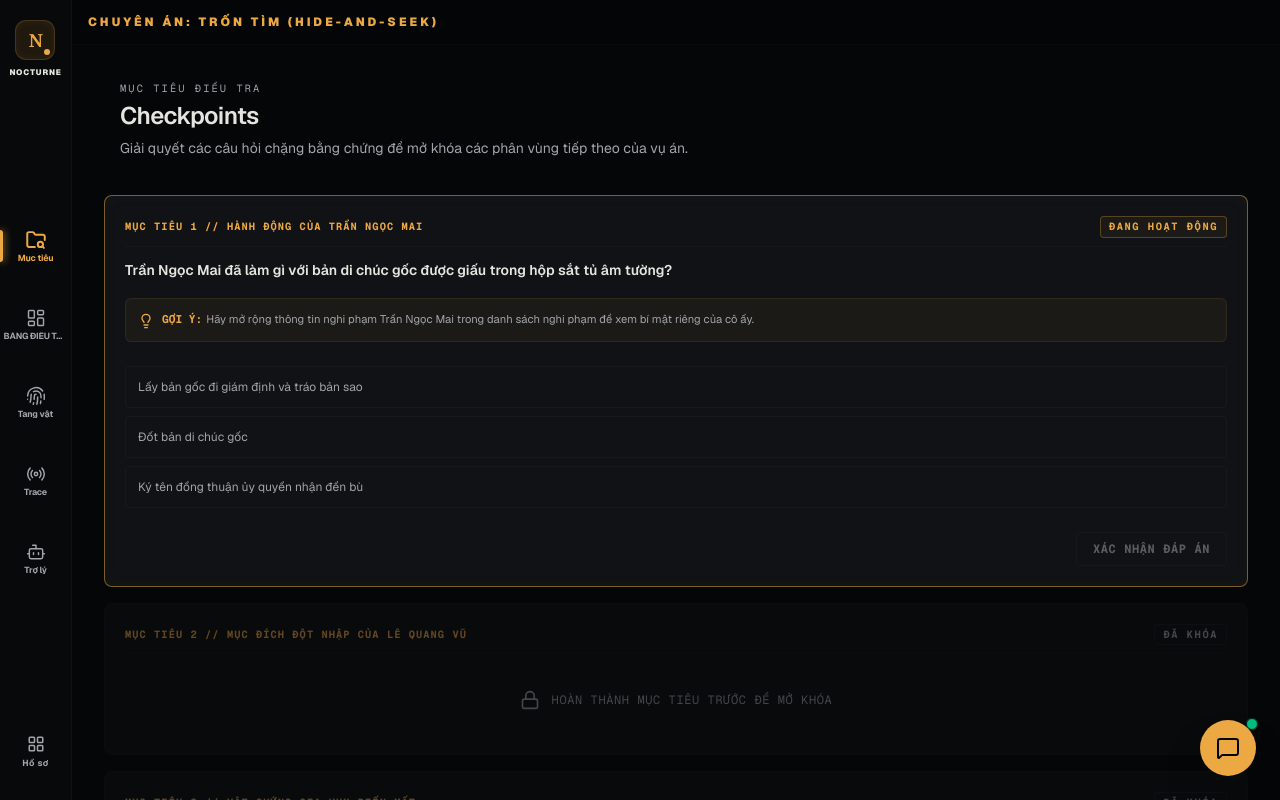
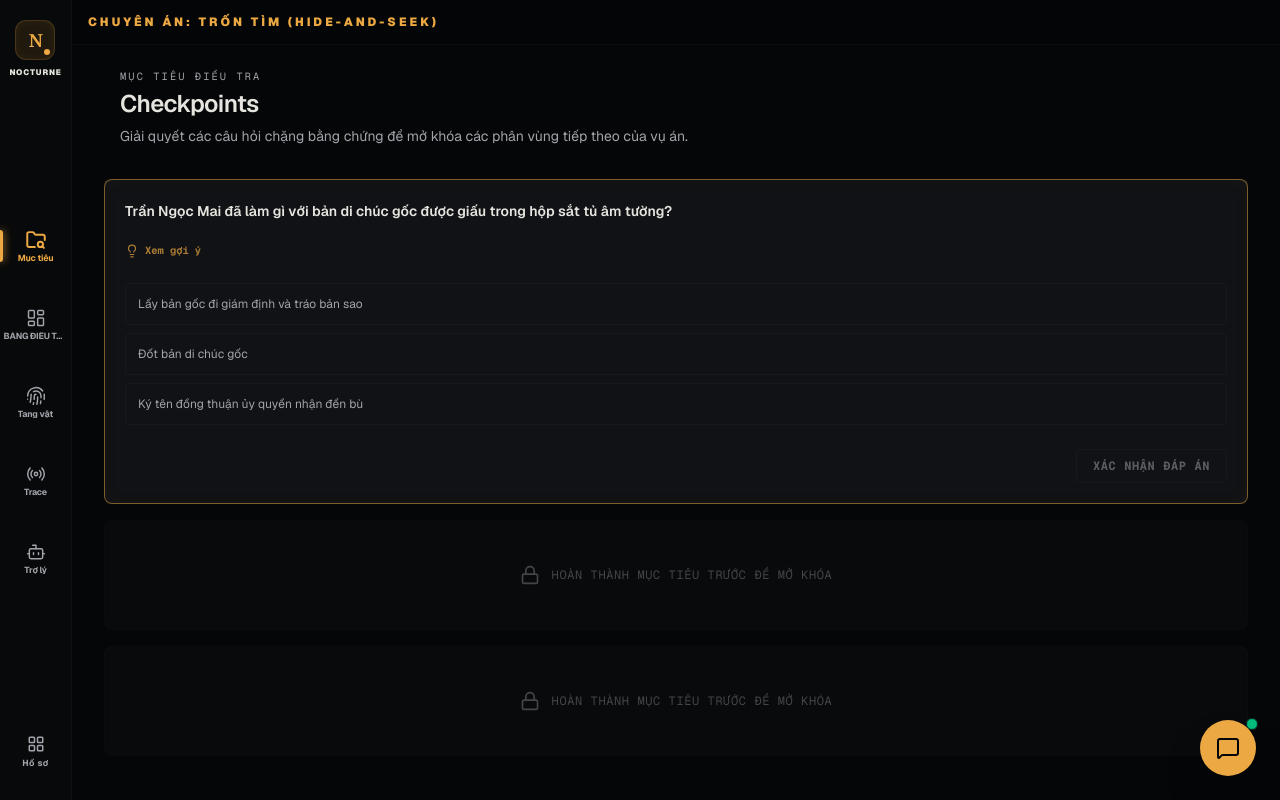
Before and after one commit to dewey97/dect_project, a Next.js app: page /checkpoints in a window 1280 px wide. Built offline with nearby package versions, Linux system fonts and the light colour scheme.

Commit message:
feat: simplify checkpoints screen and collapse hint section by default

```diff
--- a/app/(investigation)/board/page.tsx
+++ b/app/(investigation)/board/page.tsx
@@ -479,7 +479,6 @@ export default function EvidenceBoardPage() {
     <div className="pb-10 min-h-dvh flex flex-col">
       <div className="px-4">
         <ScreenHeader
-          eyebrow=""
           title="BẢNG ĐIỀU TRA"
           description="Kéo thả sắp xếp tài liệu, xâu chuỗi thông tin vụ án bằng dây chỉ đỏ. Click để xem chi tiết."
         />
@@ -491,7 +490,7 @@ export default function EvidenceBoardPage() {
       <div className="flex-1 px-4 relative">
         <div
           ref={boardRef}
-          className="relative w-full h-[720px] rounded-xl border border-border/80 overflow-hidden shadow-[inset_0_0_40px_rgba(0,0,0,0.8)] select-none"
+          className="relative w-full h-[900px] rounded-xl border border-border/80 overflow-hidden shadow-[inset_0_0_40px_rgba(0,0,0,0.8)] select-none"
           style={{
             backgroundImage: "url('/evidence_board_cork.png')",
             backgroundSize: 'cover',
--- a/app/(investigation)/checkpoints/page.tsx
+++ b/app/(investigation)/checkpoints/page.tsx
@@ -17,6 +17,7 @@ export default function CheckpointsPage() {
   const [selectedAnswers, setSelectedAnswers] = useState<Record<string, string>>({})
   const [errors, setErrors] = useState<Record<string, boolean>>({})
   const [successes, setSuccesses] = useState<Record<string, boolean>>({})
+  const [expandedHints, setExpandedHints] = useState<Record<string, boolean>>({})
 
   useEffect(() => {
     async function loadData() {
@@ -106,23 +107,7 @@ export default function CheckpointsPage() {
                   isLocked && 'border-border/40 opacity-40 select-none pointer-events-none'
                 )}
               >
-                {/* Header info */}
-                <div className="flex items-center justify-between border-b border-border/40 pb-2">
-                  <span className="font-mono text-[0.65rem] text-primary font-bold uppercase tracking-widest">
-                    Mục tiêu {idx + 1} // {cp.title}
-                  </span>
 
-                  <span
-                    className={cn(
-                      'label-tag px-2 py-0.5 rounded border text-[0.55rem] font-bold font-mono',
-                      isActive && 'text-primary border-primary/30 bg-primary/5',
-                      isCompleted && 'text-emerald-500 border-emerald-500/30 bg-emerald-500/5',
-                      isLocked && 'text-muted-foreground border-border bg-muted/10'
-                    )}
-                  >
-                    {isCompleted ? 'ĐÃ HOÀN THÀNH' : isActive ? 'ĐANG HOẠT ĐỘNG' : 'ĐÃ KHÓA'}
-                  </span>
-                </div>
 
                 {/* Content */}
                 {isLocked ? (
@@ -137,13 +122,24 @@ export default function CheckpointsPage() {
                     </p>
 
                     {/* Hint section */}
-                    {isActive && (
-                      <div className="flex gap-2 items-start bg-primary/5 border border-primary/10 rounded-md p-3 text-[0.7rem] text-muted-foreground">
-                        <Lightbulb className="size-4 text-primary shrink-0 mt-0.5" />
-                        <div>
-                          <span className="font-mono font-bold text-primary mr-1">GỢI Ý:</span>
-                          {cp.hint}
-                        </div>
+                    {isActive && cp.hint && (
+                      <div className="flex flex-col gap-2 mt-1">
+                        {!expandedHints[cp.id] ? (
+                          <button
+                            onClick={() => setExpandedHints(prev => ({ ...prev, [cp.id]: true }))}
+                            className="flex items-center gap-1.5 text-[0.65rem] font-mono font-bold text-primary/70 hover:text-primary transition-colors cursor-pointer w-fit"
+                          >
+                            <Lightbulb className="size-3.5" /> Xem gợi ý
+                          </button>
+                        ) : (
+                          <div className="flex gap-2 items-start bg-primary/5 border border-primary/10 rounded-md p-3 text-[0.7rem] text-muted-foreground animate-fade-in">
+                            <Lightbulb className="size-4 text-primary shrink-0 mt-0.5" />
+                            <div>
+                              <span className="font-mono font-bold text-primary mr-1">GỢI Ý:</span>
+                              {cp.hint}
+                            </div>
+                          </div>
+                        )}
                       </div>
                     )}
 
--- a/components/investigation/screen-header.tsx
+++ b/components/investigation/screen-header.tsx
@@ -2,7 +2,7 @@ import type { ReactNode } from 'react'
 
 interface ScreenHeaderProps {
   /** System code shown as an eyebrow, e.g. "CASE FILES". */
-  eyebrow: string
+  eyebrow?: string
   title: string
   description?: string
   action?: ReactNode
@@ -16,9 +16,9 @@ export function ScreenHeader({
   action,
 }: ScreenHeaderProps) {
   return (
-    <div className="flex items-start justify-between gap-3 px-4 pt-5 pb-3">
+    <div className="flex items-start justify-between gap-3 px-4 pt-2 pb-2">
       <div className="min-w-0">
-        <p className="label-system text-primary">{eyebrow}</p>
+        {eyebrow && <p className="label-system text-primary">{eyebrow}</p>}
         <h1 className="mt-1 text-balance font-sans text-2xl font-semibold leading-tight tracking-tight">
           {title}
         </h1>
```
